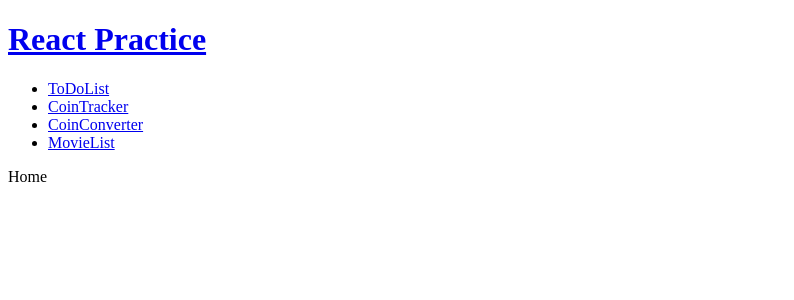
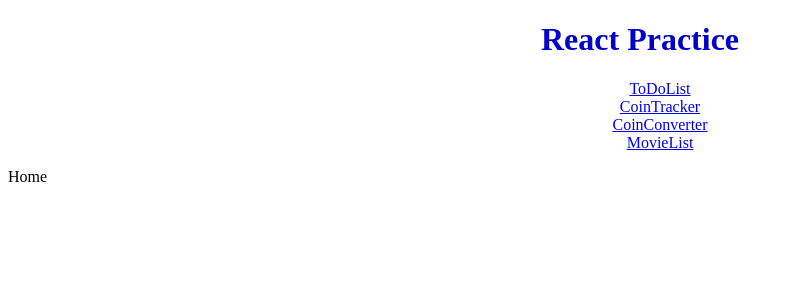
Before and after one commit to jsh5408/React-Practice, a React (Create React App) app: page / in a window 1280 px wide. Shown: the top 300 px of the page, without its empty margins (0-794 px from the left). Built offline with nearby package versions, Linux system fonts and the light colour scheme; the HTML template or start-up script is replaced by a standard one.

Commit message:
Add Layout CSS

```diff
--- a/src/components/Header.js
+++ b/src/components/Header.js
@@ -1,9 +1,10 @@
 import {Link} from "react-router-dom";
+import styles from "./Header.module.css";
 
 function Header() {
     return (
         <div>
-            <Link to="/">
+            <Link to="/" className={styles.link}>
                 <h1>React Practice</h1>
             </Link>
         </div>
--- /dev/null
+++ b/src/components/Header.module.css
@@ -0,0 +1,4 @@
+.link {
+    color:mediumblue;
+    text-decoration: none;
+}
--- a/src/components/Layout.js
+++ b/src/components/Layout.js
@@ -1,9 +1,10 @@
+import styles from "./Layout.module.css";
 import Header from "./Header";
 import Navigation from "./Navigation";
 
 function Layout() {
     return (
-        <div>
+        <div className={styles.layout}>
             <Header />
             <Navigation />
         </div>
--- /dev/null
+++ b/src/components/Layout.module.css
@@ -0,0 +1,3 @@
+.layout {
+    text-align: center;
+}
--- a/src/components/Navigation.js
+++ b/src/components/Navigation.js
@@ -1,9 +1,10 @@
 import {Link} from "react-router-dom";
+import styles from "./Navigation.module.css";
 
 function Navigation() {
     return (
         <div>
-            <ul>
+            <ul className={styles.ul}>
             <li>
                 <Link to="/todolist">ToDoList</Link>
             </li>
--- /dev/null
+++ b/src/components/Navigation.module.css
@@ -0,0 +1,3 @@
+.ul {
+    list-style: none;
+}
```
